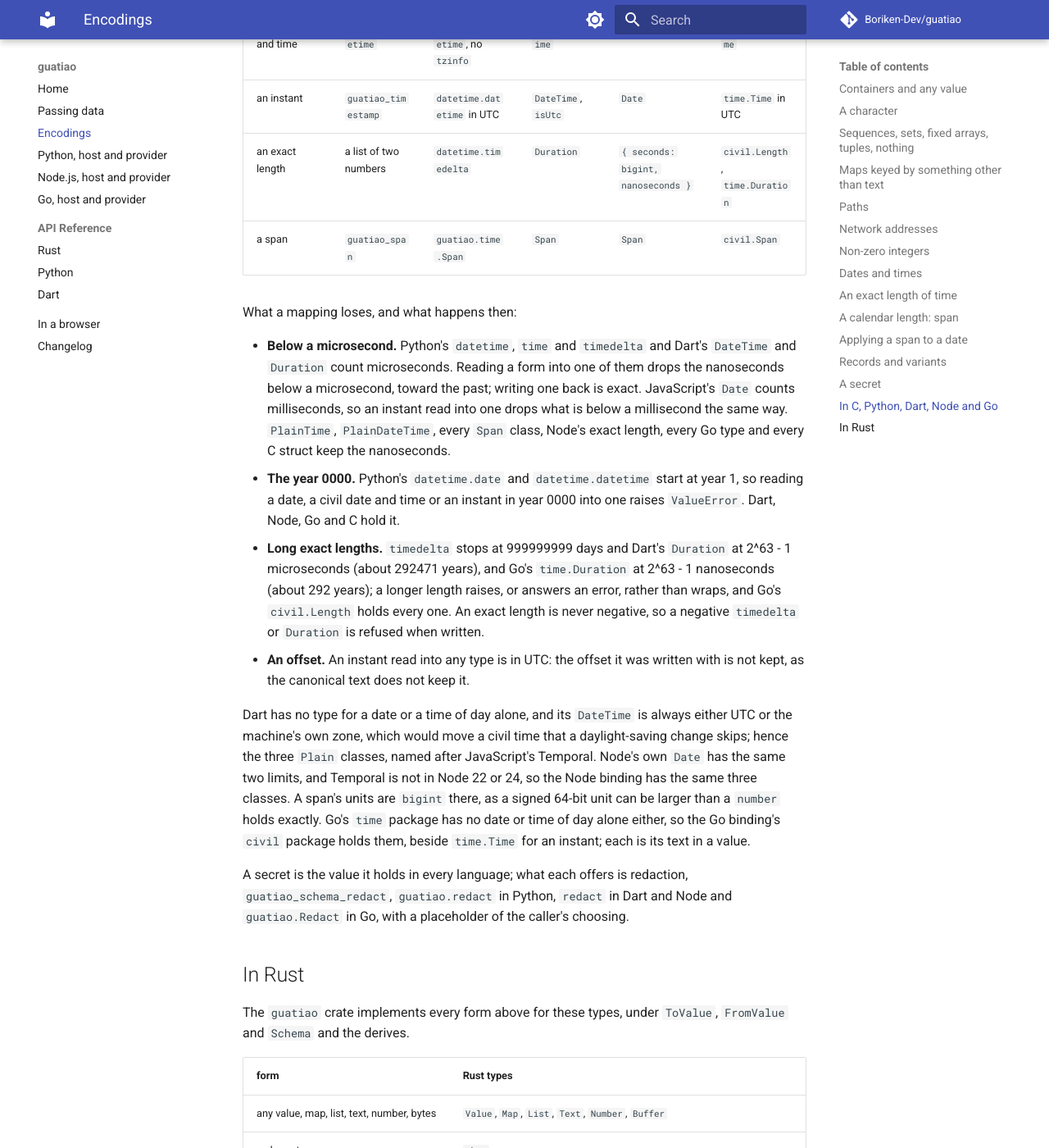
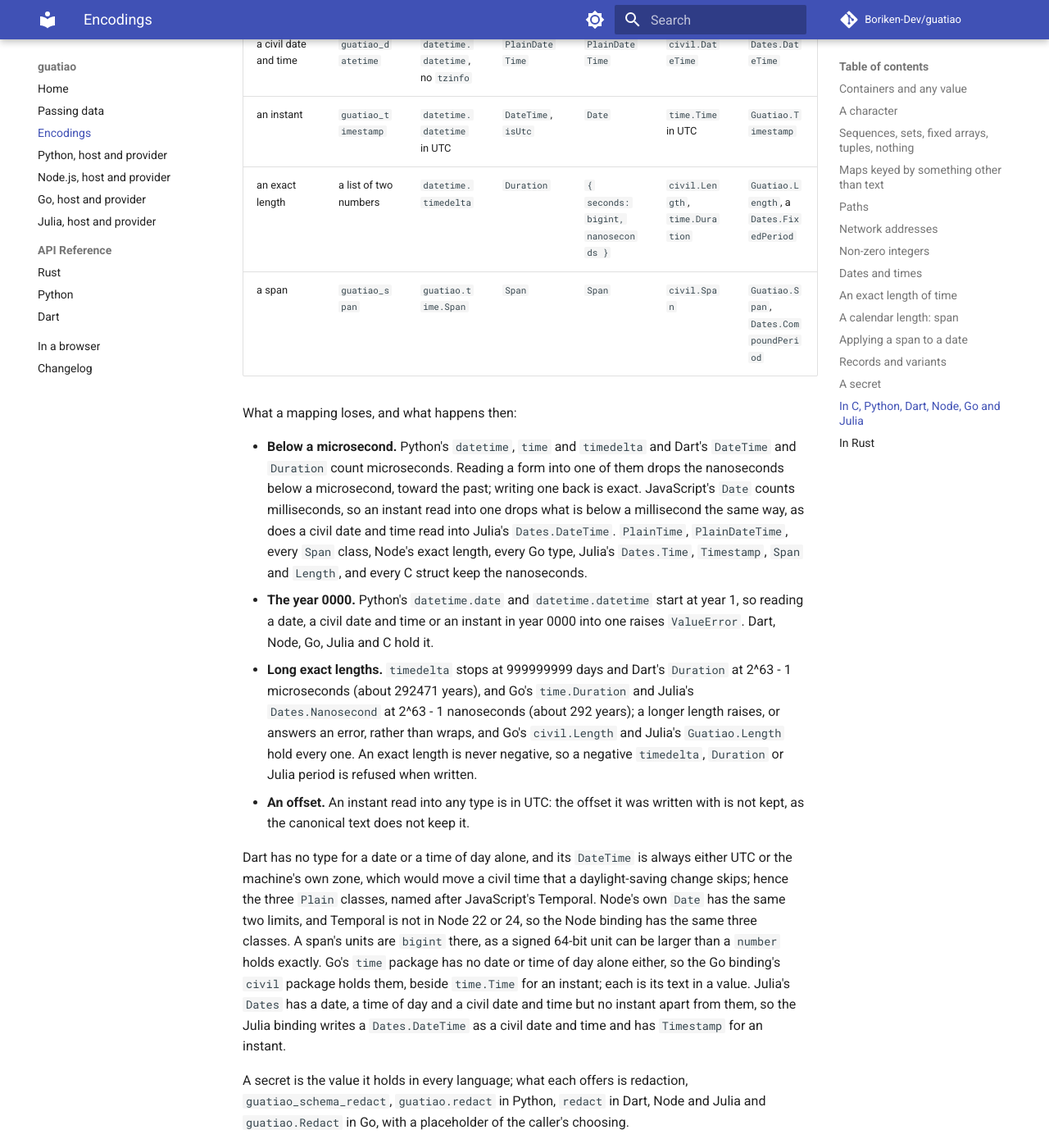
Before and after one commit to Boriken-Dev/guatiao, an MkDocs documentation site: the page built from docs/encodings.md, in a window 1280 px wide and 1400 px high, scrolled down 9147 px. Shown: the whole window at 82% size. Built offline with MkDocs 1.6.1 and Material for MkDocs 9.7.7, drawn with Linux system fonts in a browser that asks for light colours; comment, search, counter and statistics services are not loaded; some of the changed text lies outside the part shown.

Commit message:
docs: Julia as a host and as a provider
docs/julia.md: the binding from Julia's side, a kind declared with @kind,
a host, a provider and its package as a library, threads and the GC-safe
calls, and what Julia does not do that Python does. The encodings page
gains a Julia column, the index and the README the package, the root
AGENTS.md the layout, commands, the CI job and how General is reached,
and the changelog the bindings.

```diff
--- a/docs/encodings.md
+++ b/docs/encodings.md
@@ -365,7 +365,7 @@ print it". A reader takes the value as it would without them.
 What honours the marks:
 
 - **Redaction.** `guatiao_schema_redact` in C, and `redact` in Rust,
-  Python, Dart and Node and `Redact` in Go, copy a value with every marked field replaced by a
+  Python, Dart, Node and Julia and `Redact` in Go, copy a value with every marked field replaced by a
   placeholder, at any depth: inside a nested record, in every element of
   a list, in a variant's arm. Where the schema stops describing the
   value (a key it does not declare, say), the value is hidden too,
@@ -377,25 +377,25 @@ What a mark does not do: encrypt the value, compare it in constant time,
 or wipe it from memory. It says who may see it, and the code that shows,
 logs or returns values honours it.
 
-## In C, Python, Dart, Node and Go
+## In C, Python, Dart, Node, Go and Julia
 
 Each text form above has C functions that read it into a plain struct,
 write it back from one, and rewrite text in its canonical spelling, all
-declared in `guatiao.h`; the Python, Dart, Node and Go bindings call the
+declared in `guatiao.h`; the Python, Dart, Node, Go and Julia bindings call the
 same functions, so every grammar has one implementation. A refusal is
 `GUATIAO_ERR_BAD_VALUE` with a `guatiao_text_error` that names the byte
 offset and what was expected there. `guatiao_date_add_span` and
 `guatiao_datetime_add_span` apply a span, and `guatiao_duration_read`
 reads an exact length in any of its three spellings.
 
-| form | C | Python | Dart | Node | Go |
-| --- | --- | --- | --- | --- | --- |
-| a date | `guatiao_date` | `datetime.date` | `PlainDate` | `PlainDate` | `civil.Date` |
-| a time of day | `guatiao_time` | `datetime.time`, no `tzinfo` | `PlainTime` | `PlainTime` | `civil.Time` |
-| a civil date and time | `guatiao_datetime` | `datetime.datetime`, no `tzinfo` | `PlainDateTime` | `PlainDateTime` | `civil.DateTime` |
-| an instant | `guatiao_timestamp` | `datetime.datetime` in UTC | `DateTime`, `isUtc` | `Date` | `time.Time` in UTC |
-| an exact length | a list of two numbers | `datetime.timedelta` | `Duration` | `{ seconds: bigint, nanoseconds }` | `civil.Length`, `time.Duration` |
-| a span | `guatiao_span` | `guatiao.time.Span` | `Span` | `Span` | `civil.Span` |
+| form | C | Python | Dart | Node | Go | Julia |
+| --- | --- | --- | --- | --- | --- | --- |
+| a date | `guatiao_date` | `datetime.date` | `PlainDate` | `PlainDate` | `civil.Date` | `Dates.Date` |
+| a time of day | `guatiao_time` | `datetime.time`, no `tzinfo` | `PlainTime` | `PlainTime` | `civil.Time` | `Dates.Time` |
+| a civil date and time | `guatiao_datetime` | `datetime.datetime`, no `tzinfo` | `PlainDateTime` | `PlainDateTime` | `civil.DateTime` | `Dates.DateTime` |
+| an instant | `guatiao_timestamp` | `datetime.datetime` in UTC | `DateTime`, `isUtc` | `Date` | `time.Time` in UTC | `Guatiao.Timestamp` |
+| an exact length | a list of two numbers | `datetime.timedelta` | `Duration` | `{ seconds: bigint, nanoseconds }` | `civil.Length`, `time.Duration` | `Guatiao.Length`, a `Dates.FixedPeriod` |
+| a span | `guatiao_span` | `guatiao.time.Span` | `Span` | `Span` | `civil.Span` | `Guatiao.Span`, `Dates.CompoundPeriod` |
 
 What a mapping loses, and what happens then:
 
@@ -404,19 +404,22 @@ What a mapping loses, and what happens then:
   into one of them drops the nanoseconds below a microsecond, toward the
   past; writing one back is exact. JavaScript's `Date` counts
   milliseconds, so an instant read into one drops what is below a
-  millisecond the same way. `PlainTime`, `PlainDateTime`, every `Span`
-  class, Node's exact length, every Go type and every C struct keep the
+  millisecond the same way, as does a civil date and time read into
+  Julia's `Dates.DateTime`. `PlainTime`, `PlainDateTime`, every `Span`
+  class, Node's exact length, every Go type, Julia's `Dates.Time`,
+  `Timestamp`, `Span` and `Length`, and every C struct keep the
   nanoseconds.
 - **The year 0000.** Python's `datetime.date` and `datetime.datetime`
   start at year 1, so reading a date, a civil date and time or an
-  instant in year 0000 into one raises `ValueError`. Dart, Node, Go and C
-  hold it.
+  instant in year 0000 into one raises `ValueError`. Dart, Node, Go,
+  Julia and C hold it.
 - **Long exact lengths.** `timedelta` stops at 999999999 days and Dart's
   `Duration` at 2^63 - 1 microseconds (about 292471 years), and Go's
-  `time.Duration` at 2^63 - 1 nanoseconds (about 292 years); a longer
-  length raises, or answers an error, rather than wraps, and Go's
-  `civil.Length` holds every one. An exact length is never negative, so a
-  negative `timedelta` or `Duration` is refused when written.
+  `time.Duration` and Julia's `Dates.Nanosecond` at 2^63 - 1 nanoseconds
+  (about 292 years); a longer length raises, or answers an error, rather
+  than wraps, and Go's `civil.Length` and Julia's `Guatiao.Length` hold
+  every one. An exact length is never negative, so a negative
+  `timedelta`, `Duration` or Julia period is refused when written.
 - **An offset.** An instant read into any type is in UTC: the offset it
   was written with is not kept, as the canonical text does not keep it.
 
@@ -429,12 +432,15 @@ the same three classes. A span's units are `bigint` there, as a signed
 64-bit unit can be larger than a `number` holds exactly. Go's `time`
 package has no date or time of day alone either, so the Go binding's
 `civil` package holds them, beside `time.Time` for an instant; each is its
-text in a value.
+text in a value. Julia's `Dates` has a date, a time of day and a civil date
+and time but no instant apart from them, so the Julia binding writes a
+`Dates.DateTime` as a civil date and time and has `Timestamp` for an
+instant.
 
 A secret is the value it holds in every language; what each offers is
 redaction, `guatiao_schema_redact`, `guatiao.redact` in Python,
-`redact` in Dart and Node and `guatiao.Redact` in Go, with a placeholder of
-the caller's choosing.
+`redact` in Dart, Node and Julia and `guatiao.Redact` in Go, with a
+placeholder of the caller's choosing.
 
 ## In Rust
 
--- a/mkdocs.yml
+++ b/mkdocs.yml
@@ -33,6 +33,7 @@ nav:
   - Python, host and provider: python.md
   - Node.js, host and provider: node.md
   - Go, host and provider: go.md
+  - Julia, host and provider: julia.md
   - API Reference:
       # rustdoc's own output, built by `cargo doc` and copied under
       # `rust/` by the docs workflow. An absolute URL because it is not a
```
Also changed, not shown: AGENTS.md (+30 -7 lines), CHANGELOG.md (+25 -0 lines), README.md (+1 -0 lines), docs/index.md (+11 -1 lines), docs/julia.md (added, +208 -0 lines).
